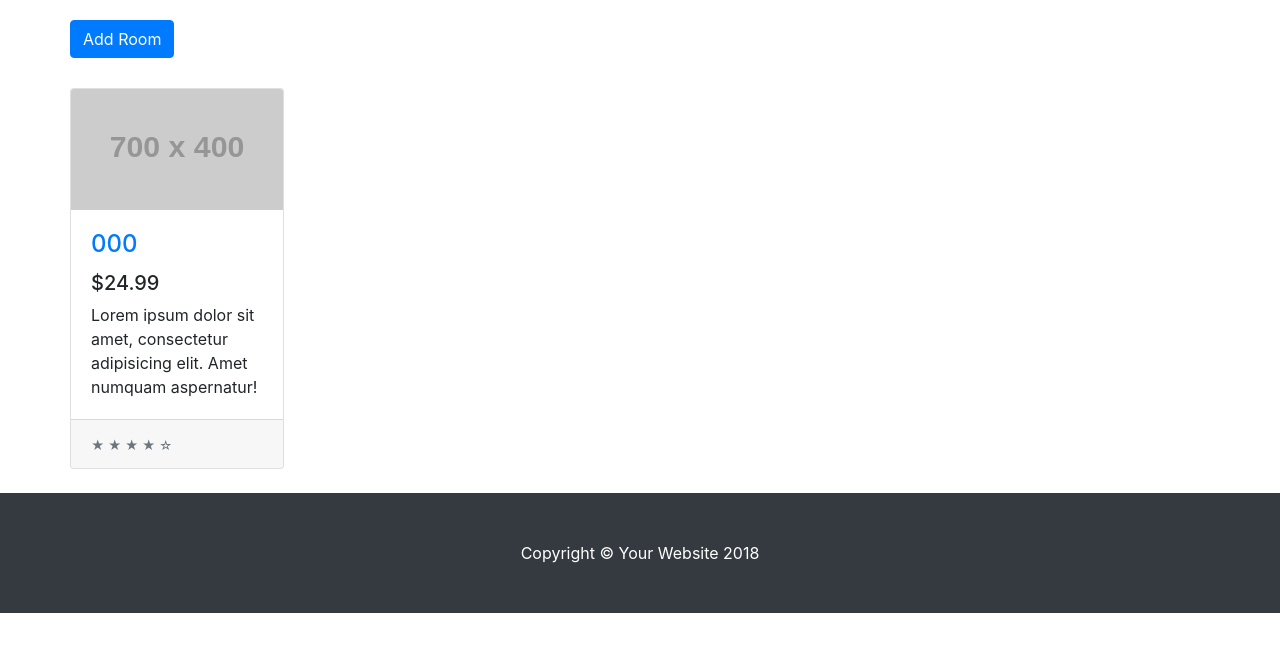
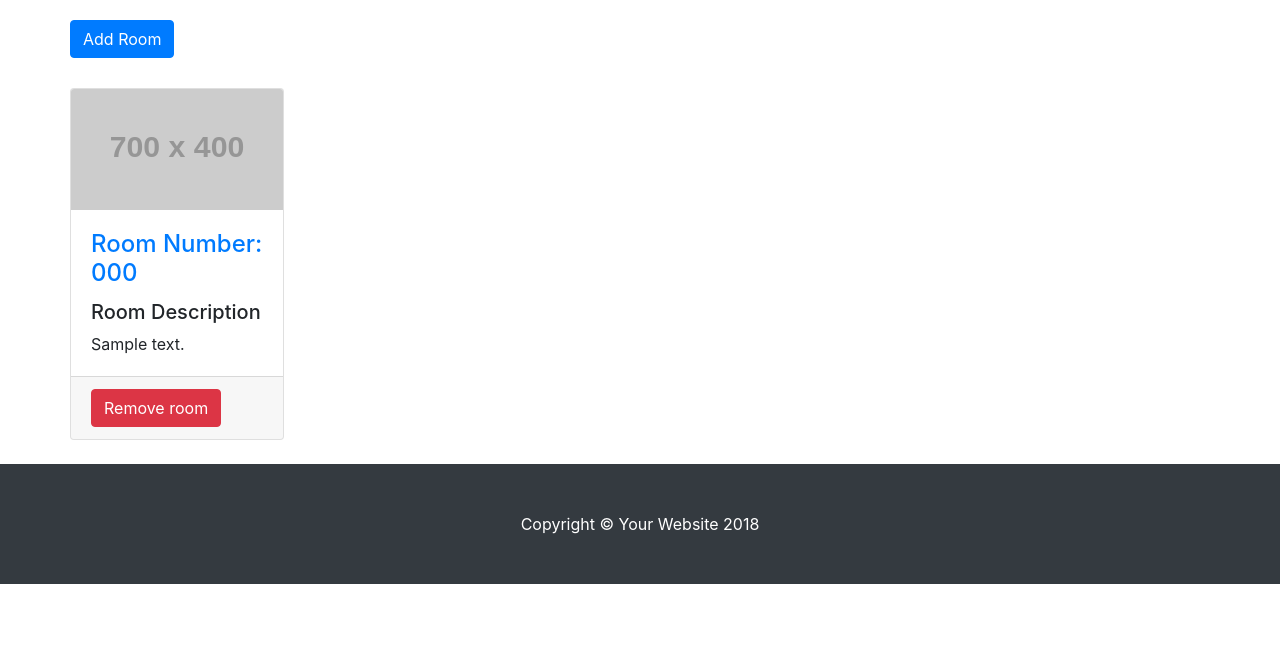
Before and after one commit to ShemManyu/room-booking, a Flask app: template templates/index.html in a window 1280 px wide. Shown: the part 56-708 px from the top of the page. Run offline with Flask 2, Linux system fonts and the light colour scheme; the template is opened without the code that fills it: most values are stand-ins (such as "Sample title", 1, 10 or a date in 2020); grey boxes labelled with a size stand in for pictures from a placeholder-image service; some libraries are stand-ins or nearby versions.

Commit message:
Finished UI. All that is remaining is persistance

```diff
--- a/booking.py
+++ b/booking.py
@@ -1,3 +1,5 @@
+import os
+
 from datetime import datetime
 from flask import Flask, render_template, url_for, request, redirect, flash
 
@@ -5,10 +7,10 @@ app = Flask(__name__)
 rooms = []
 app.config['SECRET_KEY'] = '-\xeb\xa9\xcc\xad\x82\xc8*\x96;\x89<F\x83\x04|>\xf79\xcf\xee\x12\xf7\xc5'
 
-def add_room(roomnumber):
+def add_room(roomnumber, description):
     rooms.append(dict(
         roomnumber = roomnumber,
-        user = "shem",
+        description = description,
         date = datetime.utcnow()
     ))
 
@@ -16,8 +18,13 @@ def add_room(roomnumber):
 def index():
     if request.method == "POST":
         roomnumber = request.form['roomnumber']
-        add_room(roomnumber)
+        description = request.form['description']
+        add_room(roomnumber, description)
     return render_template('index.html', rooms=rooms)
+
+@app.route('/room', methods=['GET', 'POST'])
+def room():
+    return render_template('room.html')
 
 @app.errorhandler(404)
 def page_not_found(e):
--- a/templates/index.html
+++ b/templates/index.html
@@ -62,12 +62,12 @@
                 </div>
                 <div class="modal-body">
                     <form action="" method="post">
-                    <input type="number" name="roomnumber" placeholder="Room Number">
-                    <input type="text" placeholder="Details">
+                    <input type="number" name="roomnumber" placeholder="Room Number" required="required">
+                    <input type="text" name="description" placeholder="Details" required="required">
                 </div>
                 <div class="modal-footer">
                   <button type="button" class="btn btn-secondary" data-dismiss="modal">Close</button>
-                  <input type="submit" class="btn btn-primary">
+                  <button type="submit" class="btn btn-primary">Save</button>
                 </form>
                 </div>
               </div>
@@ -78,37 +78,6 @@
 
       <div class="row">
 
-        <!-- /.col-lg-3 -->
-        <!--
-        <div class="col-lg-9">
-
-          <div id="carouselExampleIndicators" class="carousel slide my-4" data-ride="carousel">
-            <ol class="carousel-indicators">
-              <li data-target="#carouselExampleIndicators" data-slide-to="0" class="active"></li>
-              <li data-target="#carouselExampleIndicators" data-slide-to="1"></li>
-              <li data-target="#carouselExampleIndicators" data-slide-to="2"></li>
-            </ol>
-            <div class="carousel-inner" role="listbox">
-              <div class="carousel-item active">
-                <img class="d-block img-fluid" src="http://placehold.it/900x350" alt="First slide">
-              </div>
-              <div class="carousel-item">
-                <img class="d-block img-fluid" src="http://placehold.it/900x350" alt="Second slide">
-              </div>
-              <div class="carousel-item">
-                <img class="d-block img-fluid" src="http://placehold.it/900x350" alt="Third slide">
-              </div>
-            </div>
-            <a class="carousel-control-prev" href="#carouselExampleIndicators" role="button" data-slide="prev">
-              <span class="carousel-control-prev-icon" aria-hidden="true"></span>
-              <span class="sr-only">Previous</span>
-            </a>
-            <a class="carousel-control-next" href="#carouselExampleIndicators" role="button" data-slide="next">
-              <span class="carousel-control-next-icon" aria-hidden="true"></span>
-              <span class="sr-only">Next</span>
-            </a>
-          </div>
-        -->
           <div class="row" style="margin-top: 30px">
 
             {% for room in rooms%}
@@ -117,13 +86,15 @@
                 <a href="#"><img class="card-img-top" src="http://placehold.it/700x400" alt=""></a>
                 <div class="card-body">
                   <h4 class="card-title">
-                    <a href="#">{{ room['roomnumber'] }}</a>
+                    <a href="#">Room Number: {{ room['roomnumber'] }}</a>
                   </h4>
-                  <h5>$24.99</h5>
-                  <p class="card-text">Lorem ipsum dolor sit amet, consectetur adipisicing elit. Amet numquam aspernatur!</p>
+                  <h5>Room Description</h5>
+                  <p class="card-text">
+                    {{ room['description'] }}
+                  </p>
                 </div>
                 <div class="card-footer">
-                  <small class="text-muted">&#9733; &#9733; &#9733; &#9733; &#9734;</small>
+                  <button class="btn btn-danger">Remove room</button>
                 </div>
               </div>
             </div>
```
Also changed, not shown: templates/room.html (+130 -0 lines).
